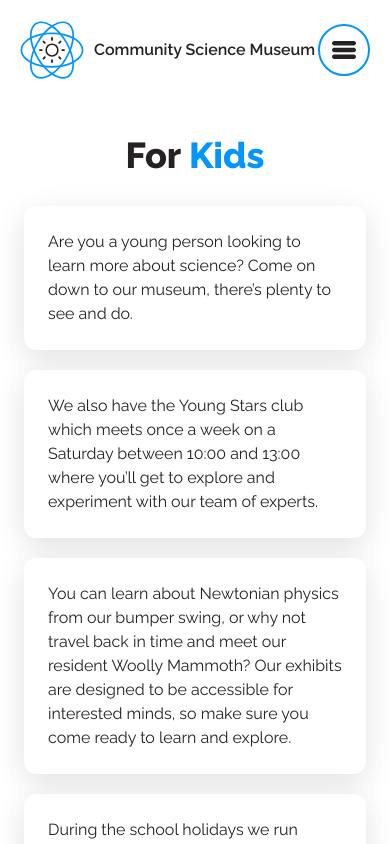
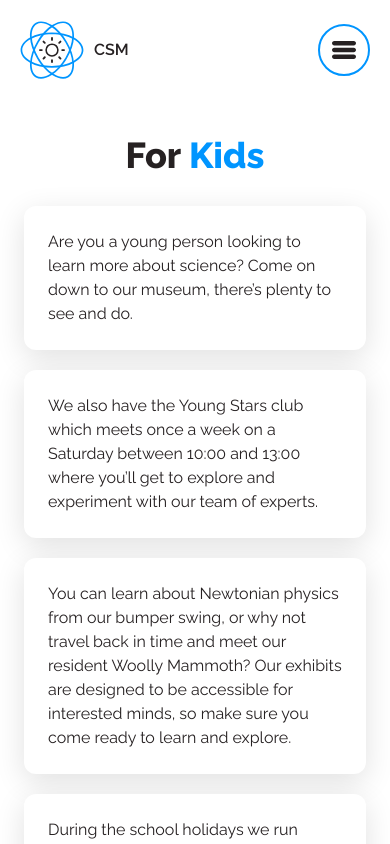
Before and after one commit to AdaptCharm/community-science-museum, a Next.js app: page /explore in a window 390 px wide. Shown: the top 844 px of the page. Built offline with nearby package versions, Linux system fonts and the light colour scheme.

Commit message:
Reduce length of logo on mobile devices

```diff
--- a/components/core/Navbar/Navbar.tsx
+++ b/components/core/Navbar/Navbar.tsx
@@ -44,7 +44,8 @@ const Navbar: FC = () => {
       <Link href="/">
         <a className="logo" aria-label="Logo">
           <Logo size={8} />
-          Community Science Museum
+          <span className="d-md-none">CSM</span>
+          <span className="d-none d-md-block">Community Science Museum</span>
         </a>
       </Link>
       <span className={`${n.toggle} ${mobileNavShown ? n.pulseIn : n.pulseOut}`} style={ mobileNavShown ? { position: 'fixed', right: '1.25rem' } : {} } onClick={toggle}>
--- a/styles/global.css
+++ b/styles/global.css
@@ -238,14 +238,22 @@ p {
   display: none;
 }
 
-.max-w-none {
-  max-width: none;
-}
+@media (min-width: 768px) {
+  .d-md-none {
+    display: none;
+  }
 
-@media (min-width: 768px) {
+  .d-md-block {
+    display: block;
+  }
+
   .d-md-flex {
     display: flex;
   }
+}
+
+.max-w-none {
+  max-width: none;
 }
 
 
```
